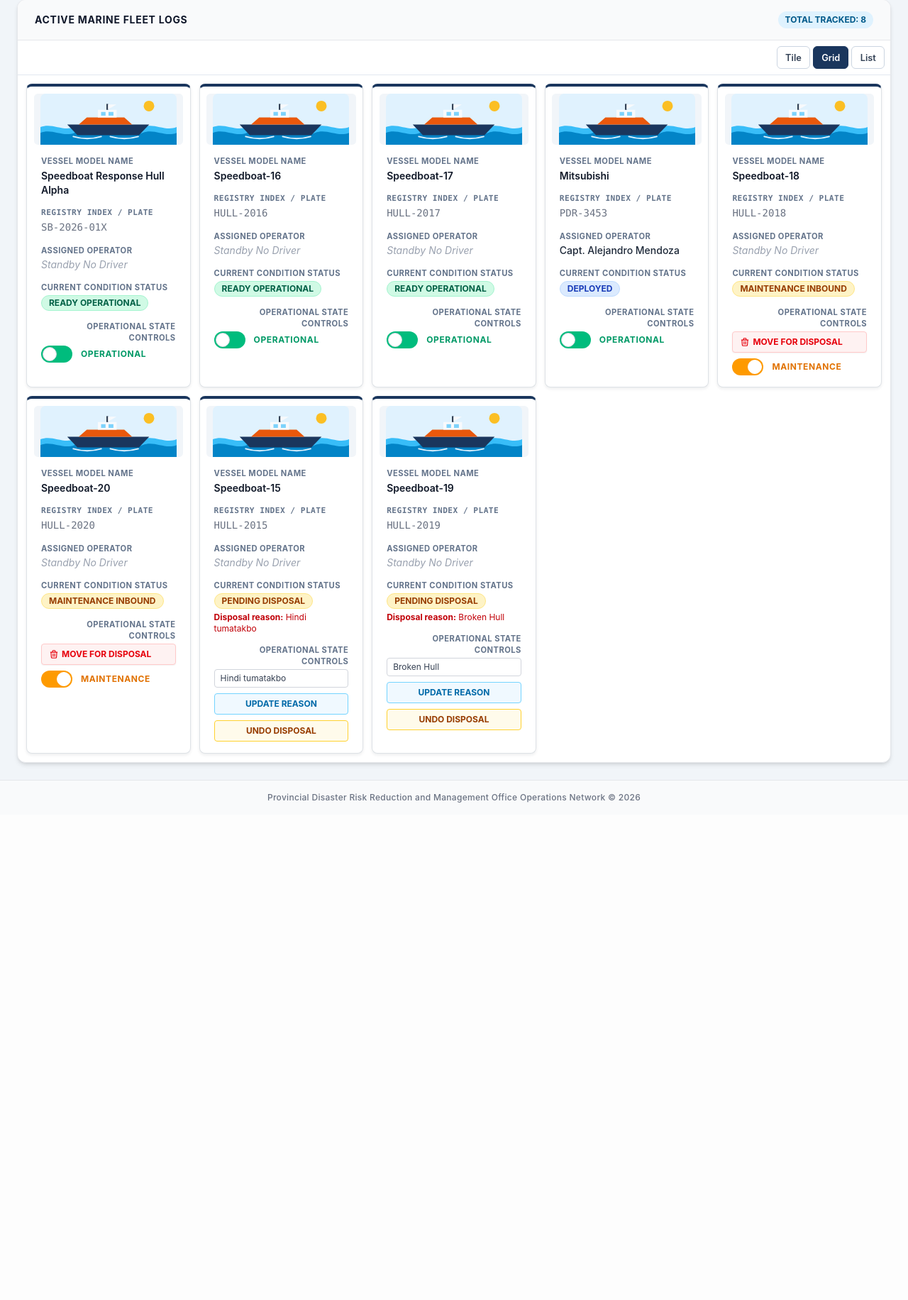
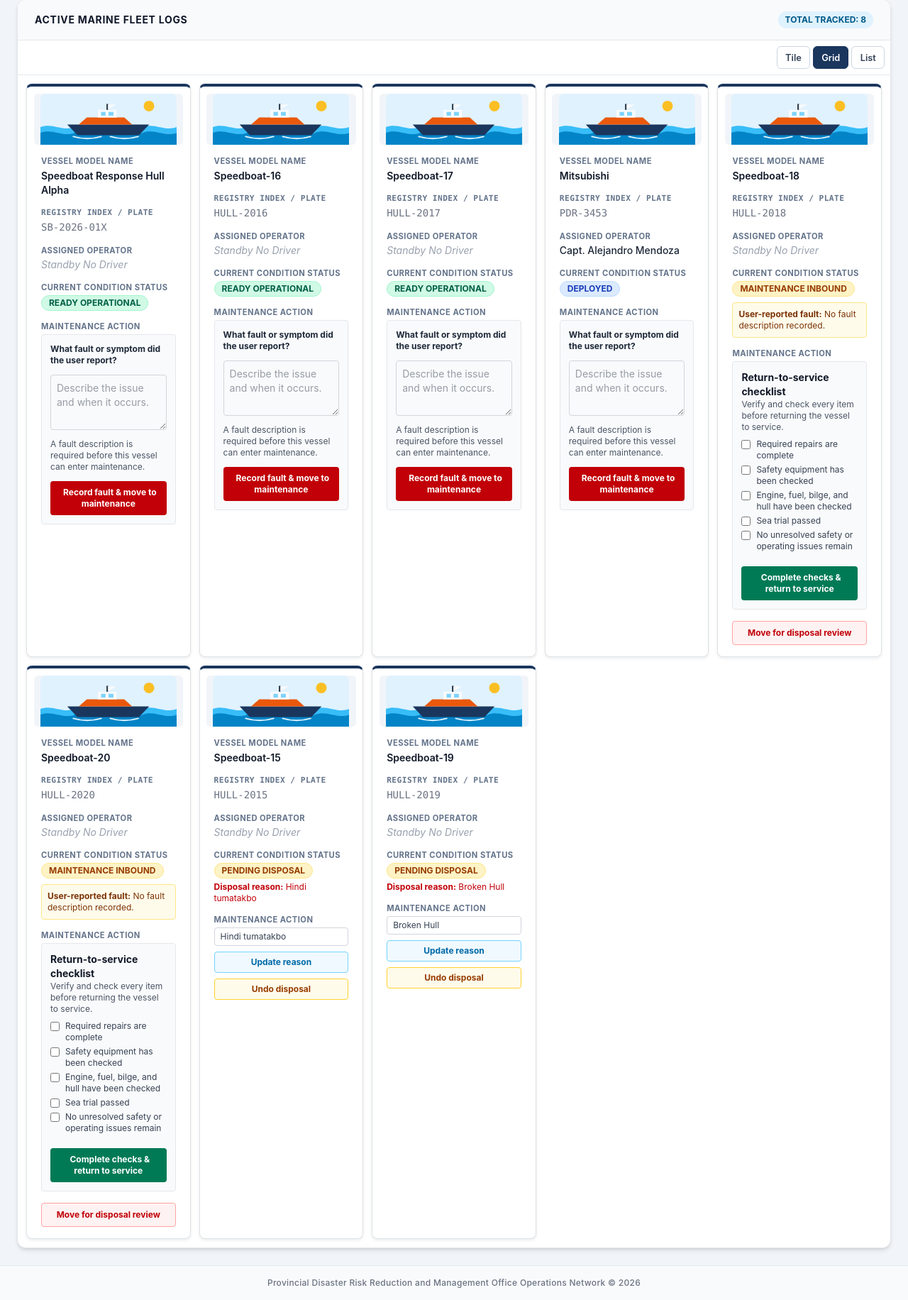
Before and after one commit to Jayroo0/PDRRMO-FMS, a Django app: page /maritime/ in a window 1280 px wide. Shown: the part 99-1931 px from the top of the page at 71% size. Before the commit the page ends 1230 px from the top, so only its background shows below. Run offline with Django 5.2, Linux system fonts and the light colour scheme; a user stored in the database is signed in; data comes from the database, SQL or seed files in the repository; both versions use the stored data as it was after the commit.

Commit message:
Implemented a new feature to allow users to report faults for vehicles. This includes a new field in the Vehicle model to store the fault description, and updates to the dispatch template to display this information when a vehicle is under maintenance. Additionally, when a vehicle is marked for maintenance, its deployment details are cleared to reflect that it is no longer in active service.

```diff
--- a/fleet/models.py
+++ b/fleet/models.py
@@ -84,6 +84,7 @@ class Vehicle(models.Model):
 
     status = models.CharField(max_length=50, choices=STATUS_CHOICES, default='OPERATIONAL')
 
+    maintenance_problem = models.CharField(max_length=1000, blank=True)
     assigned_driver = models.OneToOneField(
         Driver,
         on_delete=models.SET_NULL,
--- a/fleet/templates/fleet/seacraft_dashboard.html
+++ b/fleet/templates/fleet/seacraft_dashboard.html
@@ -56,7 +56,7 @@
                             <th class="px-6 py-3">Registry Index / Plate</th>
                             <th class="px-6 py-3">Assigned Operator</th>
                             <th class="px-6 py-3">Current Condition Status</th>
-                            <th class="px-6 py-3 text-right pr-10">Operational State Controls</th>
+                            <th class="px-6 py-3">Maintenance action</th>
                         </tr>
                     </thead>
                     <tbody class="divide-y divide-gray-200 text-gray-700">
@@ -76,6 +76,10 @@
                                         <span class="inline-flex items-center px-2.5 py-0.5 rounded-full text-xs font-bold bg-amber-100 text-amber-800 uppercase border border-amber-200">
                                             Maintenance Inbound
                                         </span>
+                                        <div class="mt-2 max-w-sm rounded border border-amber-200 bg-amber-50 p-2 text-xs text-amber-900">
+                                            <strong>User-reported fault:</strong>
+                                            {{ craft.maintenance_problem|default:"No fault description recorded." }}
+                                        </div>
                                     {% elif craft.status == 'OPERATIONAL' %}
                                         <span class="inline-flex items-center px-2.5 py-0.5 rounded-full text-xs font-bold bg-emerald-100 text-emerald-800 uppercase border border-emerald-200">
                                             Ready Operational
@@ -94,78 +98,63 @@
                                         </span>
                                     {% endif %}
                                 </td>
-                                <td class="px-6 py-4 text-right">
-                                    <div class="dashboard-row-actions">
-
+                                <td class="px-6 py-4">
+                                    <div class="dashboard-row-actions flex-col items-start">
                                         {% if craft.status == 'MAINTENANCE' %}
+                                            <form action="{% url 'dashboard_portal:seacraft_dashboard' %}" method="post" class="w-full max-w-md rounded border border-gray-200 bg-gray-50 p-3">
+                                                {% csrf_token %}
+                                                <input type="hidden" name="vehicle_id" value="{{ craft.id }}">
+                                                <input type="hidden" name="action_type" value="COMPLETE_MAINTENANCE">
+                                                <fieldset>
+                                                    <legend class="font-bold text-gray-900">Return-to-service checklist</legend>
+                                                    <p class="mb-2 text-xs text-gray-600">Verify and check every item before returning the vessel to service.</p>
+                                                    {% for value, label in maintenance_checklist %}
+                                                        <label class="mb-1 flex items-start gap-2 text-xs text-gray-700">
+                                                            <input class="mt-0.5" type="checkbox" name="maintenance_checklist" value="{{ value }}" id="sea_{{ craft.id }}_{{ value }}" required>
+                                                            <span>{{ label }}</span>
+                                                        </label>
+                                                    {% endfor %}
+                                                </fieldset>
+                                                <button type="submit" class="mt-2 rounded bg-emerald-700 px-3 py-2 text-xs font-bold text-white hover:bg-emerald-800">
+                                                    <i class="fa-solid fa-clipboard-check mr-1"></i> Complete checks &amp; return to service
+                                                </button>
+                                            </form>
                                             <form action="{% url 'dashboard_portal:seacraft_dashboard' %}" method="post" class="m-0" onsubmit="return captureDisposalRemarks(this);">
                                                 {% csrf_token %}
                                                 <input type="hidden" name="vehicle_id" value="{{ craft.id }}">
                                                 <input type="hidden" name="action_type" value="FLAG_DISPOSAL">
                                                 <input type="hidden" name="disposal_remarks" id="remarks_input_{{ craft.id }}" value="">
-                                                <button type="submit" class="inline-flex items-center space-x-1 border border-red-200 bg-red-50 hover:bg-red-600 text-red-600 hover:text-white px-2.5 py-1.5 rounded text-xs font-bold uppercase transition shadow-xs cursor-pointer">
-                                                    <svg class="w-3.5 h-3.5" fill="none" stroke="currentColor" stroke-width="2" viewBox="0 0 24 24">
-                                                        <path stroke-linecap="round" stroke-linejoin="round" d="M19 7l-.867 12.142A2 2 0 0116.138 21H7.862a2 2 0 01-1.995-1.858L5 7m5 4v6m4-6v6m1-10V4a1 1 0 00-1-1h-4a1 1 0 00-1 1v3M4 7h16"/>
-                                                    </svg>
-                                                    <span>Move For Disposal</span>
-                                                </button>
+                                                <button type="submit" class="mt-2 rounded border border-red-300 bg-red-50 px-3 py-2 text-xs font-bold text-red-700 hover:bg-red-600 hover:text-white">Move for disposal review</button>
                                             </form>
                                         {% elif craft.status == 'PENDING_DISPOSAL' %}
                                             <form action="{% url 'dashboard_portal:seacraft_dashboard' %}" method="post" class="marine-disposal-update">
                                                 {% csrf_token %}
                                                 <input type="hidden" name="vehicle_id" value="{{ craft.id }}">
                                                 <input type="hidden" name="action_type" value="UPDATE_DISPOSAL_REASON">
-                                                <input
-                                                    type="text"
-                                                    name="disposal_remarks"
-                                                    value="{{ craft.disposal_reason }}"
-                                                    aria-label="Updated disposal reason for {{ craft.model_name }}"
-                                                    placeholder="Enter disposal reason"
-                                                    required
-                                                    class="w-48 rounded border border-gray-300 px-2 py-1 text-xs"
-                                                >
-                                                <button type="submit" class="border border-sky-300 bg-sky-50 hover:bg-sky-600 hover:text-white text-sky-700 px-2.5 py-1.5 rounded text-xs font-bold uppercase transition">
-                                                    Update Reason
-                                                </button>
+                                                <input type="text" name="disposal_remarks" value="{{ craft.disposal_reason }}" aria-label="Updated disposal reason for {{ craft.model_name }}" placeholder="Enter disposal reason" required class="w-48 rounded border border-gray-300 px-2 py-1 text-xs">
+                                                <button type="submit" class="rounded border border-sky-300 bg-sky-50 px-2.5 py-1.5 text-xs font-bold text-sky-700 hover:bg-sky-600 hover:text-white">Update reason</button>
                                             </form>
                                             <form action="{% url 'dashboard_portal:seacraft_dashboard' %}" method="post" class="m-0" onsubmit="return confirm('Cancel the disposal request and return this vessel to maintenance?');">
                                                 {% csrf_token %}
                                                 <input type="hidden" name="vehicle_id" value="{{ craft.id }}">
                                                 <input type="hidden" name="action_type" value="UNDO_DISPOSAL">
-                                                <button type="submit" class="border border-amber-300 bg-amber-50 hover:bg-amber-600 hover:text-white text-amber-800 px-2.5 py-1.5 rounded text-xs font-bold uppercase transition">
-                                                    Undo Disposal
+                                                <button type="submit" class="rounded border border-amber-300 bg-amber-50 px-2.5 py-1.5 text-xs font-bold text-amber-800 hover:bg-amber-600 hover:text-white">Undo disposal</button>
+                                            </form>
+                                        {% elif craft.status == 'OPERATIONAL' or craft.status == 'DEPLOYED' %}
+                                            <form action="{% url 'dashboard_portal:seacraft_dashboard' %}" method="post" class="w-full max-w-md rounded border border-gray-200 bg-gray-50 p-3">
+                                                {% csrf_token %}
+                                                <input type="hidden" name="vehicle_id" value="{{ craft.id }}">
+                                                <input type="hidden" name="action_type" value="REPORT_FAULT">
+                                                <label for="sea_fault_{{ craft.id }}" class="mb-1 block text-xs font-bold text-gray-800">What fault or symptom did the user report?</label>
+                                                <textarea id="sea_fault_{{ craft.id }}" name="fault_description" rows="3" maxlength="1000" placeholder="Describe the issue and when it occurs." required class="w-full rounded border border-gray-300 p-2 text-sm"></textarea>
+                                                <p class="my-1 text-xs text-gray-600">A fault description is required before this vessel can enter maintenance.</p>
+                                                <button type="submit" class="rounded bg-red-700 px-3 py-2 text-xs font-bold text-white hover:bg-red-800">
+                                                    <i class="fa-solid fa-screwdriver-wrench mr-1"></i> Record fault &amp; move to maintenance
                                                 </button>
                                             </form>
+                                        {% else %}
+                                            <span class="text-xs text-gray-500">No mechanic action is available for this status.</span>
                                         {% endif %}
-
-                                        {% if craft.status != 'PENDING_DISPOSAL' %}
-                                        <form action="{% url 'dashboard_portal:seacraft_dashboard' %}" method="post" class="marine-status-toggle">
-                                            {% csrf_token %}
-                                            <input type="hidden" name="vehicle_id" value="{{ craft.id }}">
-                                            <input type="hidden" name="action_type" value="STATUS_TOGGLE">
-                                            <input type="hidden" name="status" value="{% if craft.status == 'MAINTENANCE' %}OPERATIONAL{% else %}MAINTENANCE{% endif %}">
-
-                                            <label class="relative inline-flex items-center cursor-pointer select-none">
-                                                <input
-                                                    type="checkbox"
-                                                    {% if craft.status == 'MAINTENANCE' %}checked{% endif %}
-                                                    onchange="this.form.submit()"
-                                                    class="sr-only peer"
-                                                >
-
-                                                <div class="w-11 h-6 bg-emerald-500 peer-focus:outline-none rounded-full peer peer-checked:after:translate-x-full rtl:peer-checked:after:-translate-x-full peer-checked:after:border-white after:content-[''] after:absolute after:top-[2px] after:start-[2px] after:bg-white after:border-gray-300 after:border after:rounded-full after:h-5 after:w-5 after:transition-all peer-checked:bg-amber-500"></div>
-
-                                                <span class="ms-3 text-xs font-bold uppercase tracking-wider text-gray-700 min-w-[100px] text-left">
-                                                    {% if craft.status == 'MAINTENANCE' %}
-                                                        <span class="text-amber-600">Maintenance</span>
-                                                    {% else %}
-                                                        <span class="text-emerald-600">Operational</span>
-                                                    {% endif %}
-                                                </span>
-                                            </label>
-                                        </form>
-                                        {% endif %}
-
                                     </div>
                                 </td>
                             </tr>
--- a/fleet/templates/fleet/seacraft_dispatch.html
+++ b/fleet/templates/fleet/seacraft_dispatch.html
@@ -366,6 +366,10 @@
                                         <td>
                                             {% if craft.status == 'MAINTENANCE' %}
                                                 <span class="badge bg-danger">MAINTENANCE</span>
+                                                <div class="small text-danger-emphasis mt-1">
+                                                    <strong>User-reported fault:</strong>
+                                                    {{ craft.maintenance_problem|default:"No fault description recorded." }}
+                                                </div>
                                             {% elif craft.status == 'PENDING_DISPOSAL' %}
                                                 <span class="badge bg-dark border border-warning text-warning">PENDING DISPOSAL</span>
                                                 <div class="small text-danger mt-1">
--- a/fleet/views.py
+++ b/fleet/views.py
@@ -98,6 +98,88 @@ def seacraft_vehicle_type_filter():
         Q(vehicle_type__name__iexact='MARINE')
         | Q(vehicle_type__name__iexact='MARITIME')
     )
+
+
+LAND_MAINTENANCE_CHECKLIST = (
+    ('repairs_complete', 'Required repairs are complete'),
+    ('safety_systems_checked', 'Safety systems have been checked'),
+    ('fluids_battery_tires_checked', 'Fluids, battery, and tires have been checked'),
+    ('test_run_passed', 'Operational test run passed'),
+    ('no_unresolved_issues', 'No unresolved safety or operating issues remain'),
+)
+
+SEACRAFT_MAINTENANCE_CHECKLIST = (
+    ('repairs_complete', 'Required repairs are complete'),
+    ('safety_systems_checked', 'Safety equipment has been checked'),
+    ('propulsion_fuel_hull_checked', 'Engine, fuel, bilge, and hull have been checked'),
+    ('test_run_passed', 'Sea trial passed'),
+    ('no_unresolved_issues', 'No unresolved safety or operating issues remain'),
+)
+
+
+def maintenance_checklist_for_vehicle(vehicle):
+    if vehicle.vehicle_type and vehicle.vehicle_type.name.upper() in {'MARINE', 'MARITIME'}:
+        return SEACRAFT_MAINTENANCE_CHECKLIST
+    return LAND_MAINTENANCE_CHECKLIST
+
+
+def handle_mechanic_maintenance_action(request, vehicle):
+    action_type = request.POST.get('action_type')
+
+    if action_type == 'REPORT_FAULT':
+        if vehicle.status not in {'OPERATIONAL', 'DEPLOYED'}:
+            messages.error(request, f"{vehicle.model_name} must be operational or deployed before a new maintenance fault can be reported.")
+            return
+
+        fault_description = request.POST.get('fault_description', '').strip()
+        if not fault_description:
+            messages.error(request, "Describe the user-reported fault before moving this asset to maintenance.")
+            return
+        if len(fault_description) > 1000:
+            messages.error(request, "The fault description must be 1,000 characters or fewer.")
+            return
+
+        vehicle.status = 'MAINTENANCE'
+        vehicle.maintenance_problem = fault_description
+        vehicle.assigned_driver = None
+        vehicle.deployment_location = None
+        vehicle.deployment_purpose = None
+        vehicle.deployment_time = None
+        vehicle.save()
+        log_action_to_admin(
+            request,
+            vehicle,
+            CHANGE,
+            f"Reported maintenance fault for {vehicle.model_name}: {fault_description}",
+        )
+        messages.success(request, f"Fault recorded. {vehicle.model_name} is now in maintenance.")
+        return
+
+    if action_type == 'COMPLETE_MAINTENANCE':
+        if vehicle.status != 'MAINTENANCE':
+            messages.error(request, f"{vehicle.model_name} must be in maintenance before it can be returned to service.")
+            return
+
+        checklist = maintenance_checklist_for_vehicle(vehicle)
+        checked_items = set(request.POST.getlist('maintenance_checklist'))
+        required_items = {item[0] for item in checklist}
+        if not required_items.issubset(checked_items):
+            messages.error(request, "Complete every maintenance checklist item before returning this asset to operational status.")
+            return
+
+        vehicle.status = 'OPERATIONAL'
+        vehicle.maintenance_problem = ''
+        vehicle.save()
+        log_action_to_admin(
+            request,
+            vehicle,
+            CHANGE,
+            f"Completed maintenance checklist and returned {vehicle.model_name} to operational status.",
+        )
+        messages.success(request, f"Checklist complete. {vehicle.model_name} is operational.")
+        return
+
+    messages.error(request, "Unsupported mechanic action. Use the fault report or maintenance checklist.")
 
 
 def seacraft_operator_filter():
@@ -214,10 +296,13 @@ def repairman_dashboard(request):
 
     if request.method == 'POST':
         vehicle_id = request.POST.get('vehicle_id')
-        action_type = request.POST.get('action_type', 'STATUS_TOGGLE')
+        action_type = request.POST.get('action_type')
 
         if vehicle_id:
-            vehicle = get_object_or_404(Vehicle, id=vehicle_id)
+            vehicle = get_object_or_404(
+                Vehicle.objects.exclude(seacraft_vehicle_type_filter()),
+                id=vehicle_id,
+            )
 
             if action_type == 'FLAG_DISPOSAL':
                 if vehicle.status != 'MAINTENANCE':
@@ -261,16 +346,7 @@ def repairman_dashboard(request):
                 messages.success(request, f"Disposal reason updated for {vehicle.model_name}.")
 
             else:
-                new_status = request.POST.get('status')
-                if vehicle.status == 'PENDING_DISPOSAL':
-                    messages.error(request, "Use the cancel disposal action to return this asset to maintenance.")
-                elif new_status in ['OPERATIONAL', 'MAINTENANCE']:
-                    if new_status == 'MAINTENANCE' and vehicle.assigned_driver:
-                        vehicle.assigned_driver = None
-
-                    vehicle.status = new_status
-                    vehicle.save()
-                    messages.success(request, f"Status for {vehicle.model_name} updated successfully.")
+                handle_mechanic_maintenance_action(request, vehicle)
 
             return redirect('dashboard_portal:repairman_dashboard')
 
@@ -291,7 +367,10 @@ def repairman_dashboard(request):
     )
     vehicles = add_disposal_reasons(vehicles)
 
-    return render(request, 'fleet/repairman_dashboard.html', {'vehicles': vehicles})
+    return render(request, 'fleet/repairman_dashboard.html', {
+        'vehicles': vehicles,
+        'maintenance_checklist': LAND_MAINTENANCE_CHECKLIST,
+    })
 
 
 # =========================================================================
@@ -312,10 +391,13 @@ def seacraft_dashboard(request):
 
     if request.method == 'POST':
         vehicle_id = request.POST.get('vehicle_id')
-        action_type = request.POST.get('action_type', 'STATUS_TOGGLE')
+        action_type = request.POST.get('action_type')
 
         if vehicle_id:
-            vehicle = get_object_or_404(Vehicle, id=vehicle_id)
+            vehicle = get_object_or_404(
+                Vehicle.objects.filter(seacraft_vehicle_type_filter()),
+                id=vehicle_id,
+            )
 
             if action_type == 'FLAG_DISPOSAL':
                 if vehicle.status != 'MAINTENANCE':
@@ -359,16 +441,7 @@ def seacraft_dashboard(request):
                 messages.success(request, f"Disposal reason updated for {vehicle.model_name}.")
 
             else:
-                new_status = request.POST.get('status')
-                if vehicle.status == 'PENDING_DISPOSAL':
-                    messages.error(request, "Use the cancel disposal action to return this vessel to maintenance.")
-                elif new_status in ['OPERATIONAL', 'MAINTENANCE']:
-                    if new_status == 'MAINTENANCE' and vehicle.assigned_driver:
-                        vehicle.assigned_driver = None
-
-                    vehicle.status = new_status
-                    vehicle.save()
-                    messages.success(request, f"Status for {vehicle.model_name} updated successfully.")
+                handle_mechanic_maintenance_action(request, vehicle)
 
             return redirect('dashboard_portal:seacraft_dashboard')
 
@@ -391,7 +464,10 @@ def seacraft_dashboard(request):
     )
     vehicles = add_disposal_reasons(vehicles)
 
-    return render(request, 'fleet/seacraft_dashboard.html', {'vehicles': vehicles})
+    return render(request, 'fleet/seacraft_dashboard.html', {
+        'vehicles': vehicles,
+        'maintenance_checklist': SEACRAFT_MAINTENANCE_CHECKLIST,
+    })
 
 
 # =========================================================================
@@ -638,7 +714,7 @@ def seacraft_dispatch_view(request):
         return redirect("homepage")
 
     if request.method == "POST":
-        action = request.POST.get("action") or request.POST.get("action_type", "STATUS_TOGGLE")
+        action = request.POST.get("action") or request.POST.get("action_type")
         vehicle = get_object_or_404(
             Vehicle.objects.filter(seacraft_vehicle_type_filter()),
             id=request.POST.get("vehicle_id"),
@@ -796,17 +872,6 @@ def seacraft_dispatch_view(request):
             log_action_to_admin(request, vehicle, CHANGE, f"Rejected disposal request. Returned to maintenance array: {vehicle.model_name}")
             messages.info(request, f"Disposal declined. {vehicle.model_name} reverted to MAINTENANCE status.")
 
-        elif action == "STATUS_TOGGLE":
-            if vehicle.status in {"DEPLOYED", "PENDING_DISPOSAL", "ARCHIVED"}:
-                messages.error(request, f"Status for '{vehicle.model_name}' cannot be changed through this action.")
-                return redirect("dashboard_portal:seacraft_dispatch")
-            new_status = request.POST.get("status")
-            if new_status in ["OPERATIONAL", "MAINTENANCE"]:
-                vehicle.status = new_status
-                vehicle.save()
-                messages.success(request, f"Status for {vehicle.model_name} updated.")
-            else:
-                messages.error(request, "Select a valid seacraft status.")
         else:
             messages.error(request, "Unsupported seacraft dispatch action.")
 
```
Also changed, not shown: fleet/templates/fleet/logistics_dashboard.html (+10 -0 lines), fleet/templates/fleet/repairman_dashboard.html (+34 -57 lines), fleet/tests.py (+181 -0 lines), db.sqlite3, fleet/migrations/0007_vehicle_maintenance_problem.py (added).
